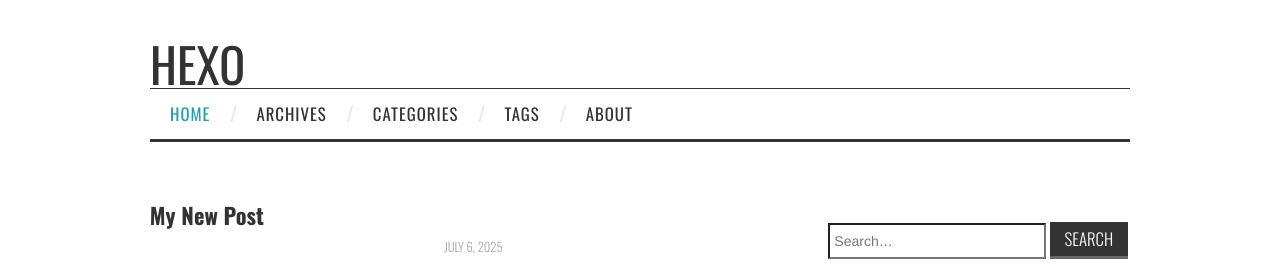
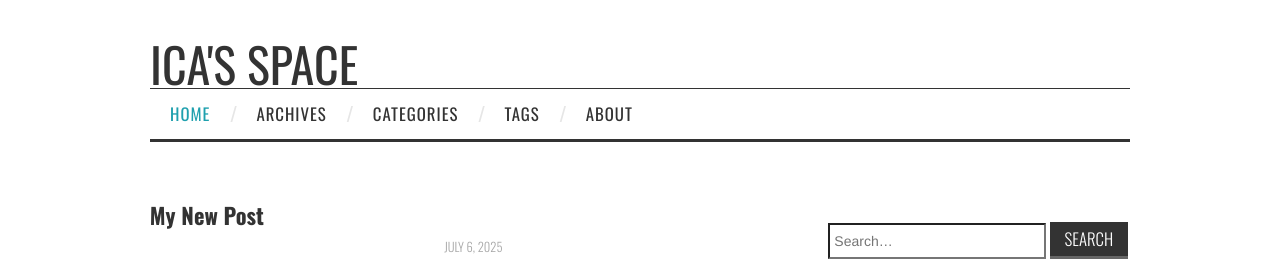
Before and after one commit to Icazio/Icazio.github.io, a plain HTML site: page index.html in a window 1280 px wide. Shown: the top 276 px of the page. Drawn offline with nearby package versions, Linux system fonts and the light colour scheme; some packages are replaced by stand-ins of ours; no server answers; a script that the page names is missing.

Commit message:
update: homepage title and h1 updated

```diff
--- a/index.html
+++ b/index.html
@@ -1,9 +1,9 @@
 <!DOCTYPE html>
-<html>
+<html lang="en">
 <head>
   <meta charset="utf-8">
 
-  <title>Page 1 | Hexo</title>
+  <title>Ica's Space</title>
   <meta name="viewport" content="width=device-width, initial-scale=1, maximum-scale=1">
 
 
@@ -65,7 +65,7 @@
 
           <h1 class="site-title">
 
-              <a href="/" title="Hexo" rel="home"> Hexo </a>
+              <a href="/" title="Hexo" rel="home"> Ica's Space </a>
 
           </h1>
 
```
